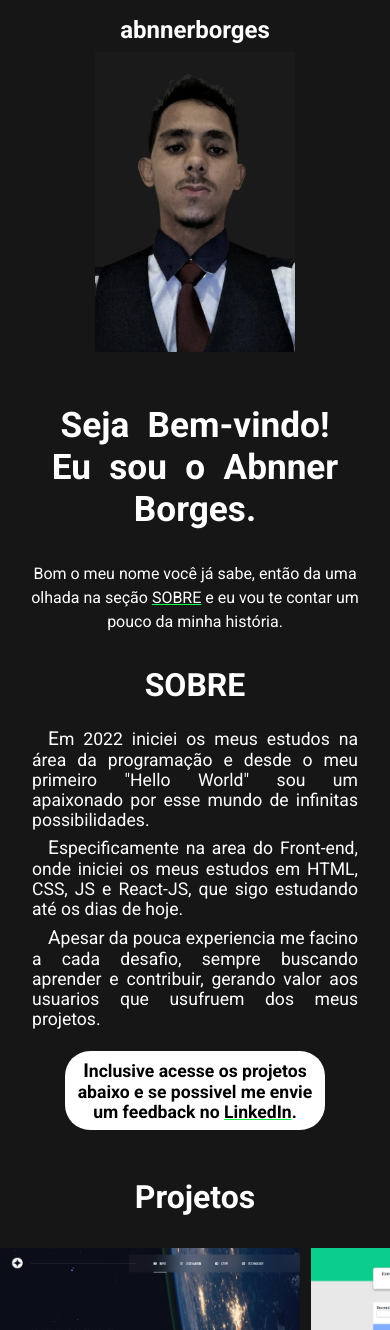
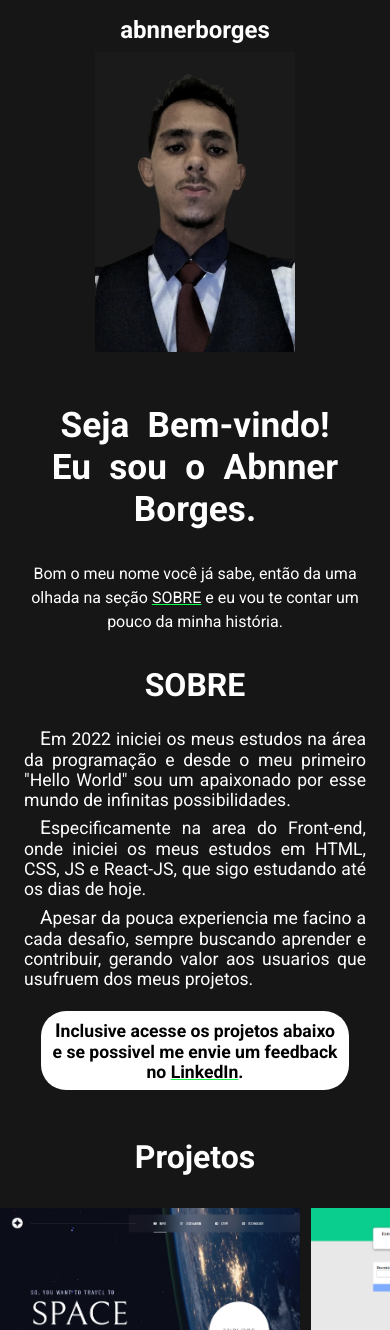
Before and after one commit to AbnnerB/portfolio, a React (Create React App) app: page / in a window 390 px wide. Shown: the top 1330 px of the page. Built offline with nearby package versions, Linux system fonts and the light colour scheme.

Commit message:
responsivo part 4

```diff
--- a/src/Pages/Home/styles.css
+++ b/src/Pages/Home/styles.css
@@ -176,7 +176,7 @@ main {
     font-size: 3rem;
   }
   .aboutMe {
-    margin: 2rem;
+    margin: 2rem 1.5rem;
   }
   .projects h3 {
     text-align: center;
@@ -225,4 +225,7 @@ main {
   .containerProjects button {
     display: none;
   }
+  .aboutMe p:last-of-type {
+    width: 90%;
+  }
 }
```
